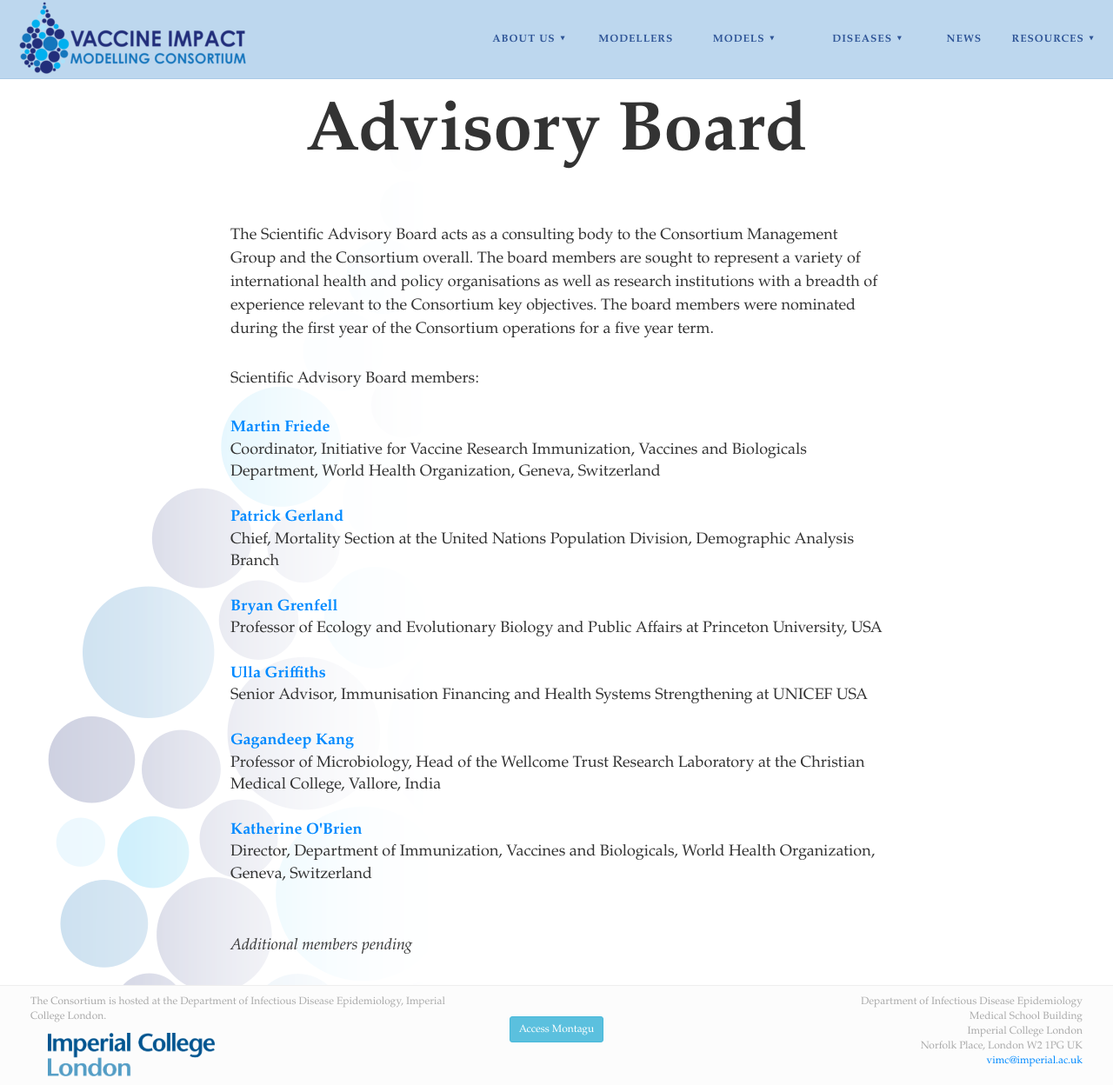
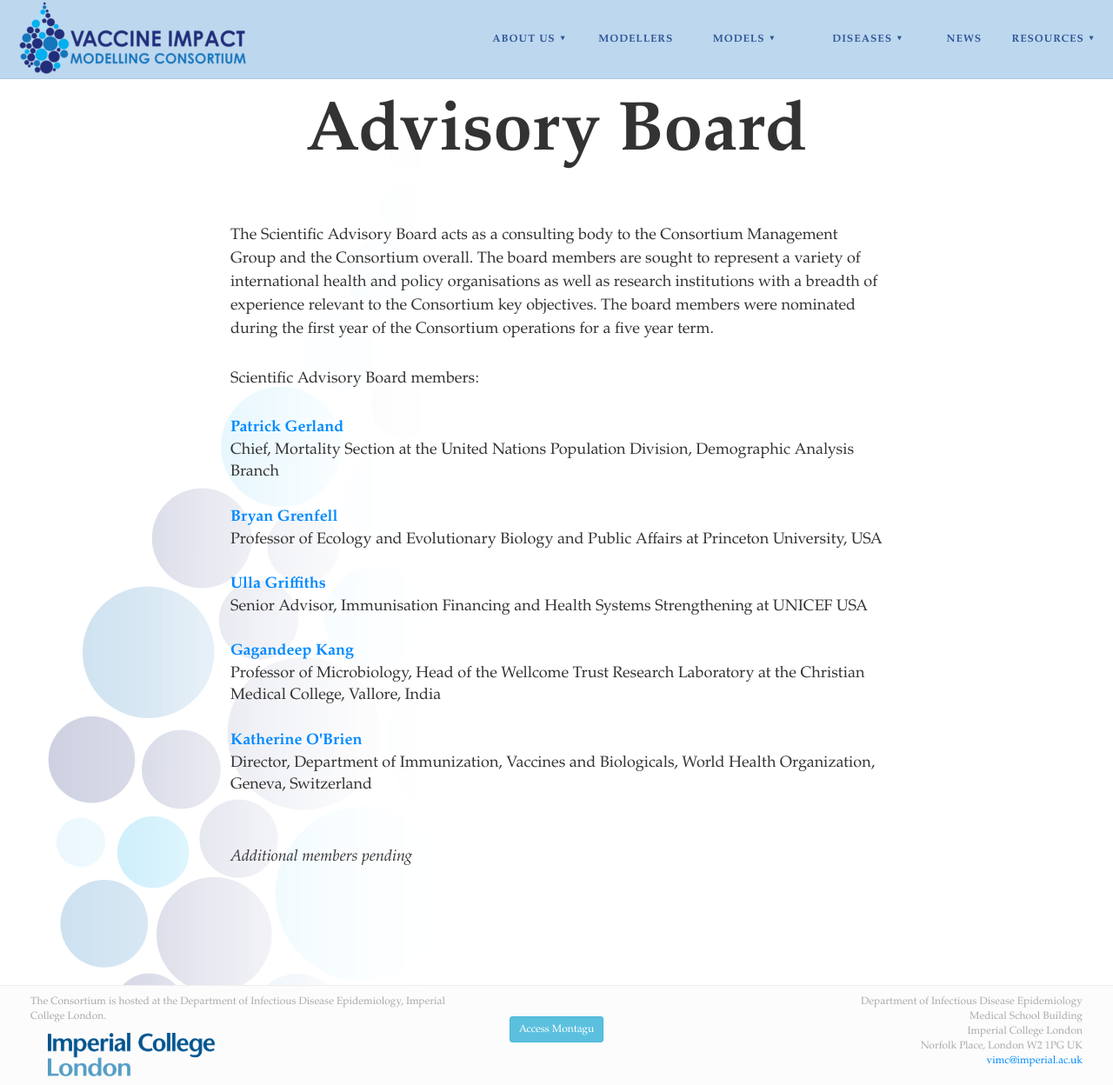
Before and after one commit to vimchub/vaccineimpact, a Jekyll site: the page built from advisory-board.md, in a window 1280 px wide and 1248 px high. Shown: the whole window at 87% size. Built offline with Jekyll 4.4.1, drawn with Linux system fonts in a browser that asks for light colours; nearby versions of some CDN libraries.

Commit message:
removed Martin Friede

```diff
--- a/_data/advisory-board.yml
+++ b/_data/advisory-board.yml
@@ -1,7 +1,3 @@
-- name: Martin Friede
-  url: http://www.who.int/blueprint/about/martin-howell-friede/en/
-  title: Coordinator, Initiative for Vaccine Research Immunization, Vaccines and Biologicals Department, World Health Organization, Geneva, Switzerland
-
 - name: Patrick Gerland
   url: https://www.researchgate.net/profile/Patrick_Gerland
   title: Chief, Mortality Section at the United Nations Population Division, Demographic Analysis Branch
```
